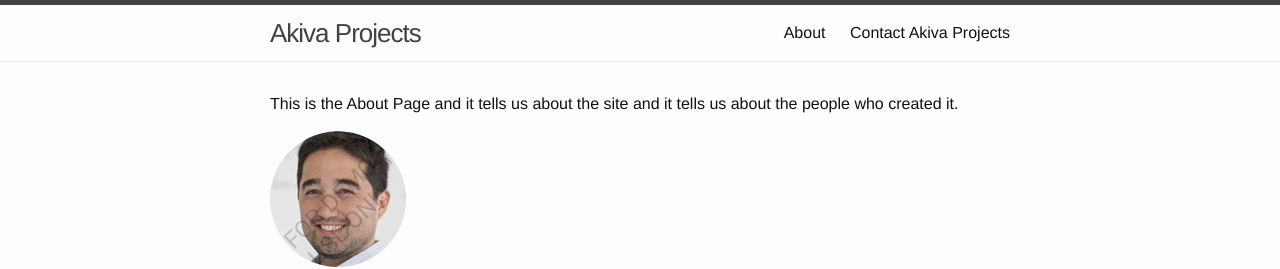
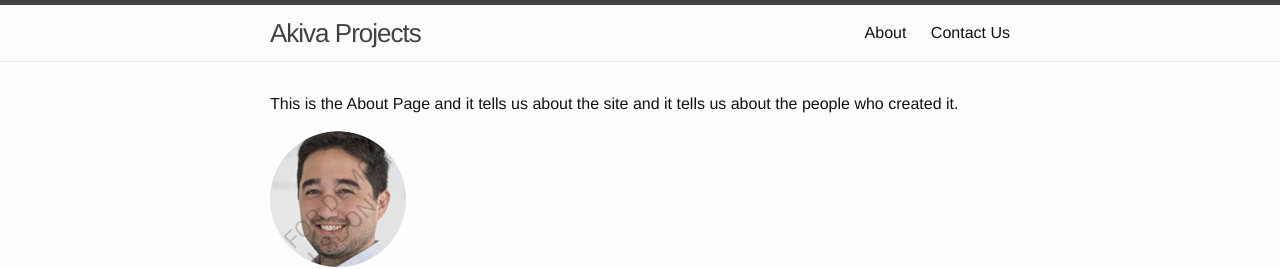
Before and after one commit to fizzahzahoor/SiteleafIntegration, a Jekyll site: the page built from about.md, in a window 1280 px wide. Shown: the top 269 px of the page. Built offline with Jekyll 4.4.1, drawn with Linux system fonts in a browser that asks for light colours.

Commit message:
Updated Contact Us

```diff
--- a/contact-us.markdown
+++ b/contact-us.markdown
@@ -1,4 +1,8 @@
 ---
-title: Contact Akiva Projects
+title: Contact Us
 date: 2017-07-13 05:37:00 Z
+permalink: "/contact"
+Heading: Contact Akiva Projects
+image:
+layout: default
 ---
```
